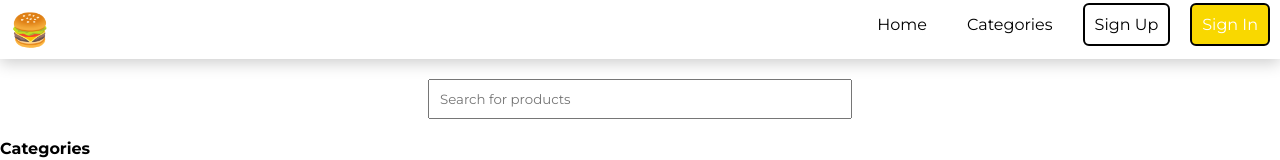
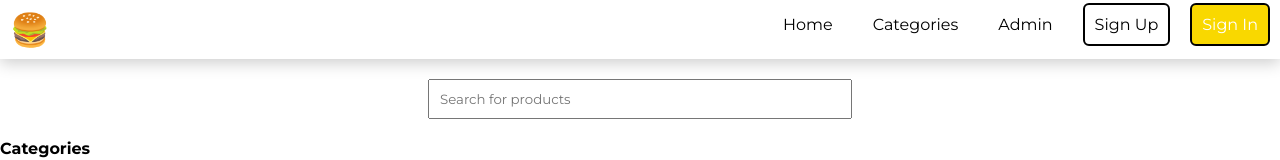
Before and after one commit to makinde-ayooluwa/shopmmerce, a React (Vite) app: page / in a window 1280 px wide. Shown: the top 160 px of the page. Built offline with nearby package versions, Linux system fonts and the light colour scheme.

Commit message:
Shopmmerce

```diff
--- a/src/components/user/Header.jsx
+++ b/src/components/user/Header.jsx
@@ -35,6 +35,11 @@ export default function Header() {
       id: 2,
       title: "Categories",
       link: "/categories",
+    },
+    {
+      id: 3,
+      title: "Admin",
+      link: "/admin",
     },
   ];
   function toggleNavbar() {
```
Also changed, not shown: 2 other files (tests, documents, lock files or other folders).
